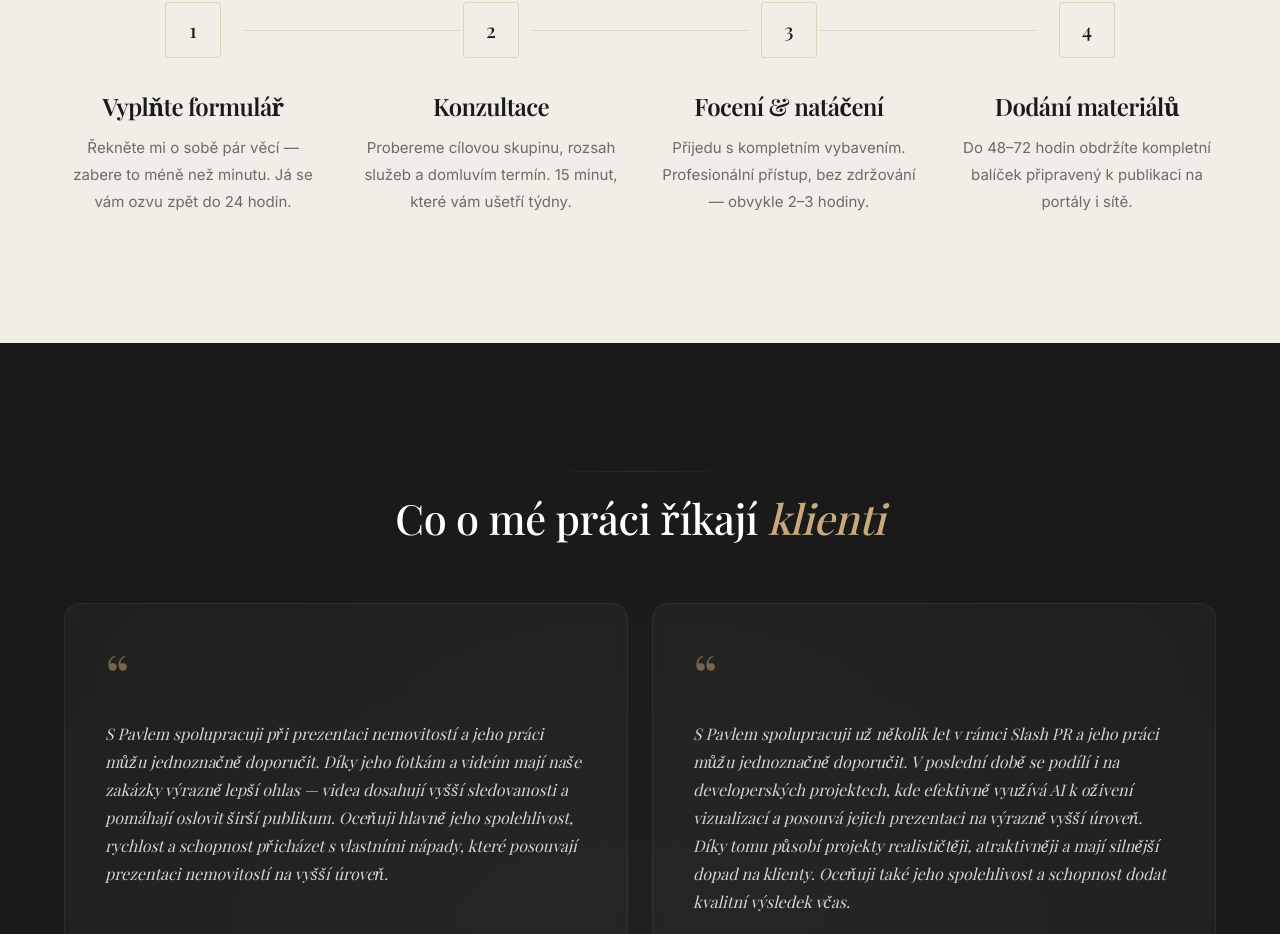
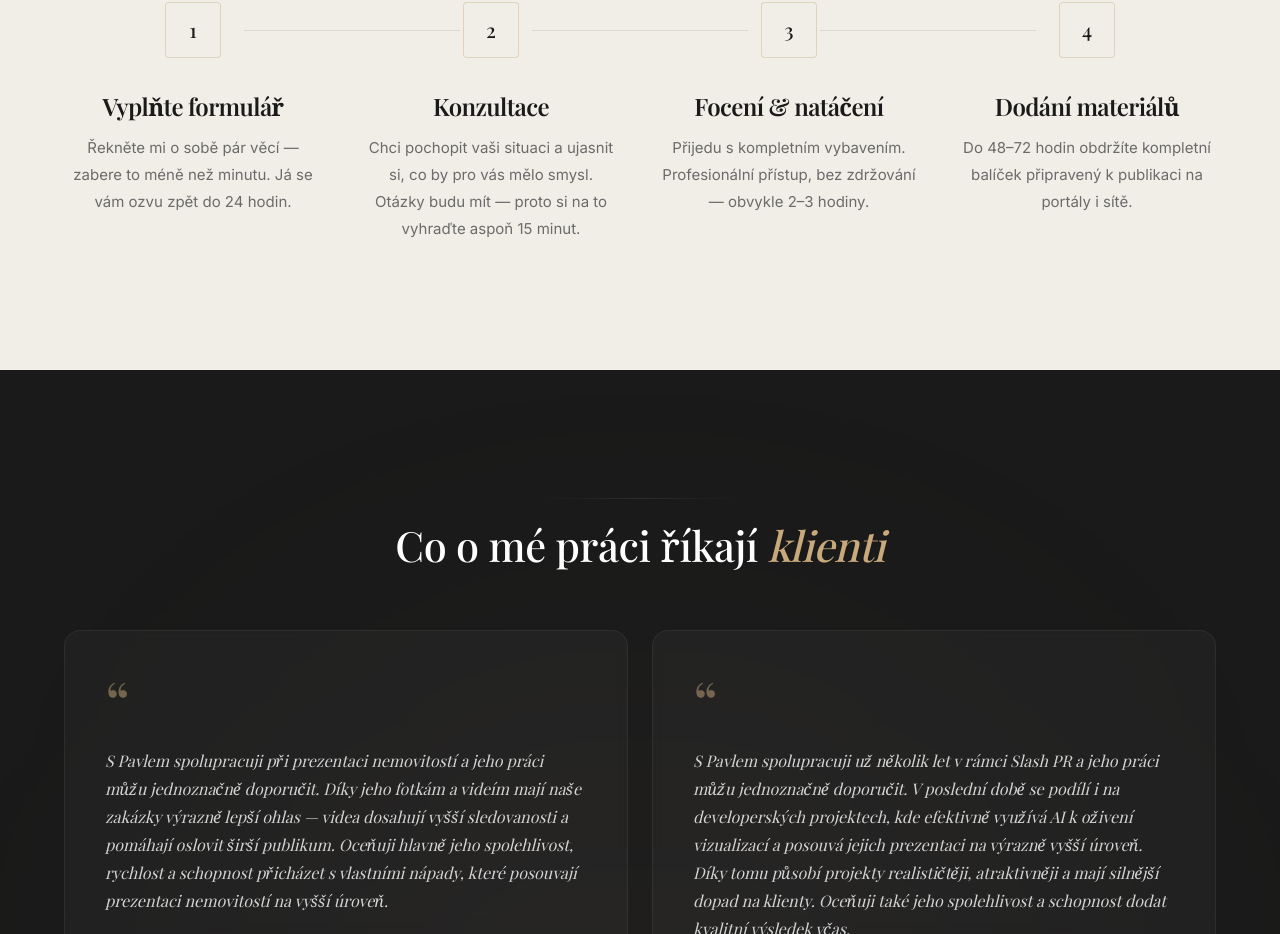
Before and after one commit to GolyPal/golypal, a React (Vite) app: page / in a window 1280 px wide. Shown: the part 6548-7482 px from the top of the page. Built offline with nearby package versions, Linux system fonts and the light colour scheme; a web font is replaced by a local one.

Commit message:
Rewrite Process step 2 Konzultace description

```diff
--- a/src/components/Process.tsx
+++ b/src/components/Process.tsx
@@ -12,7 +12,7 @@ const steps = [
     number: '2',
     title: 'Konzultace',
     description:
-      'Probereme cílovou skupinu, rozsah služeb a\u00A0domluvím termín. 15\u00A0minut, které vám ušetří týdny.',
+      'Chci pochopit vaši situaci a\u00A0ujasnit si, co by pro vás mělo smysl. Otázky budu mít — proto si na to vyhraďte aspoň 15\u00A0minut.',
   },
   {
     number: '3',
```
